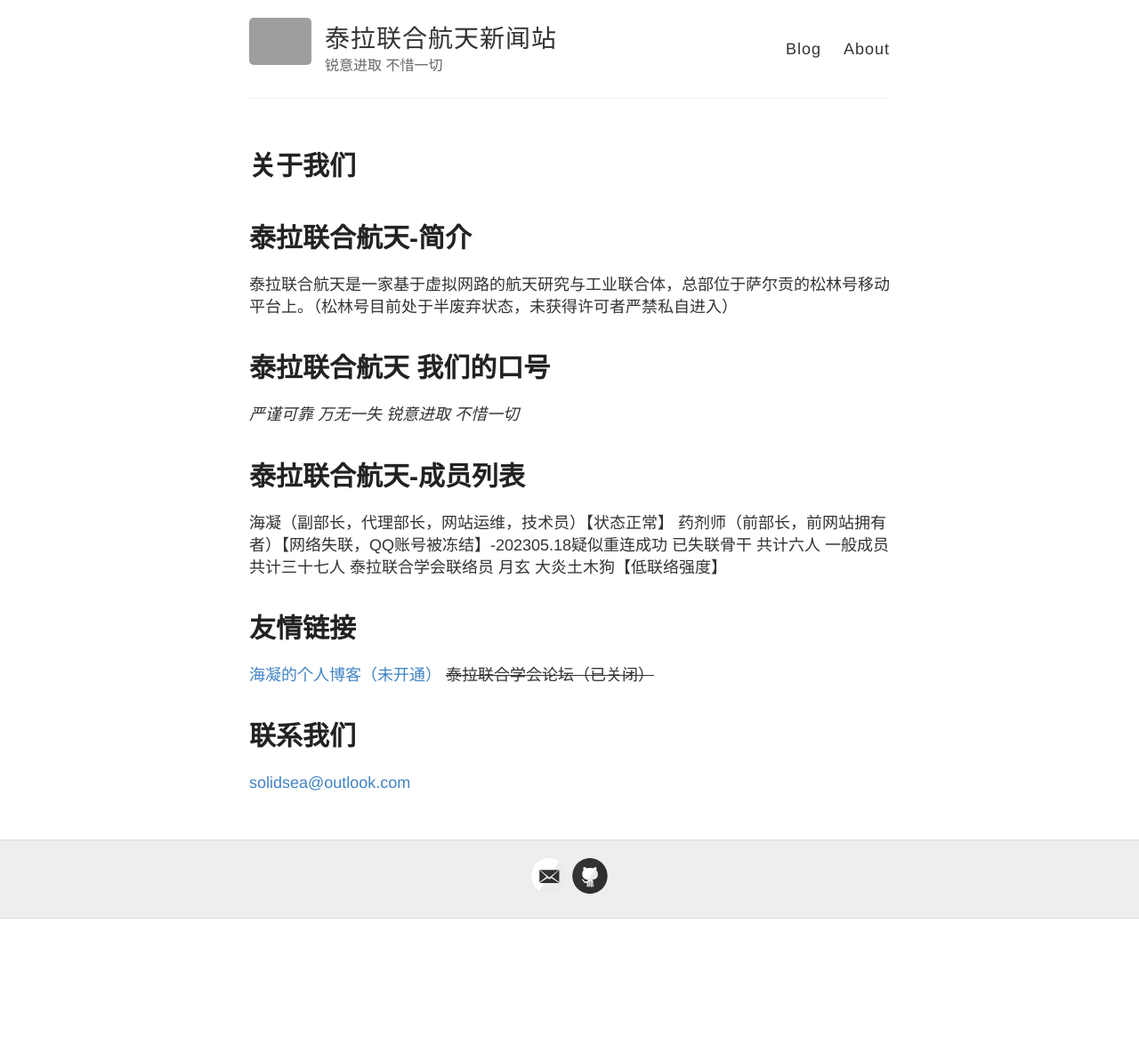
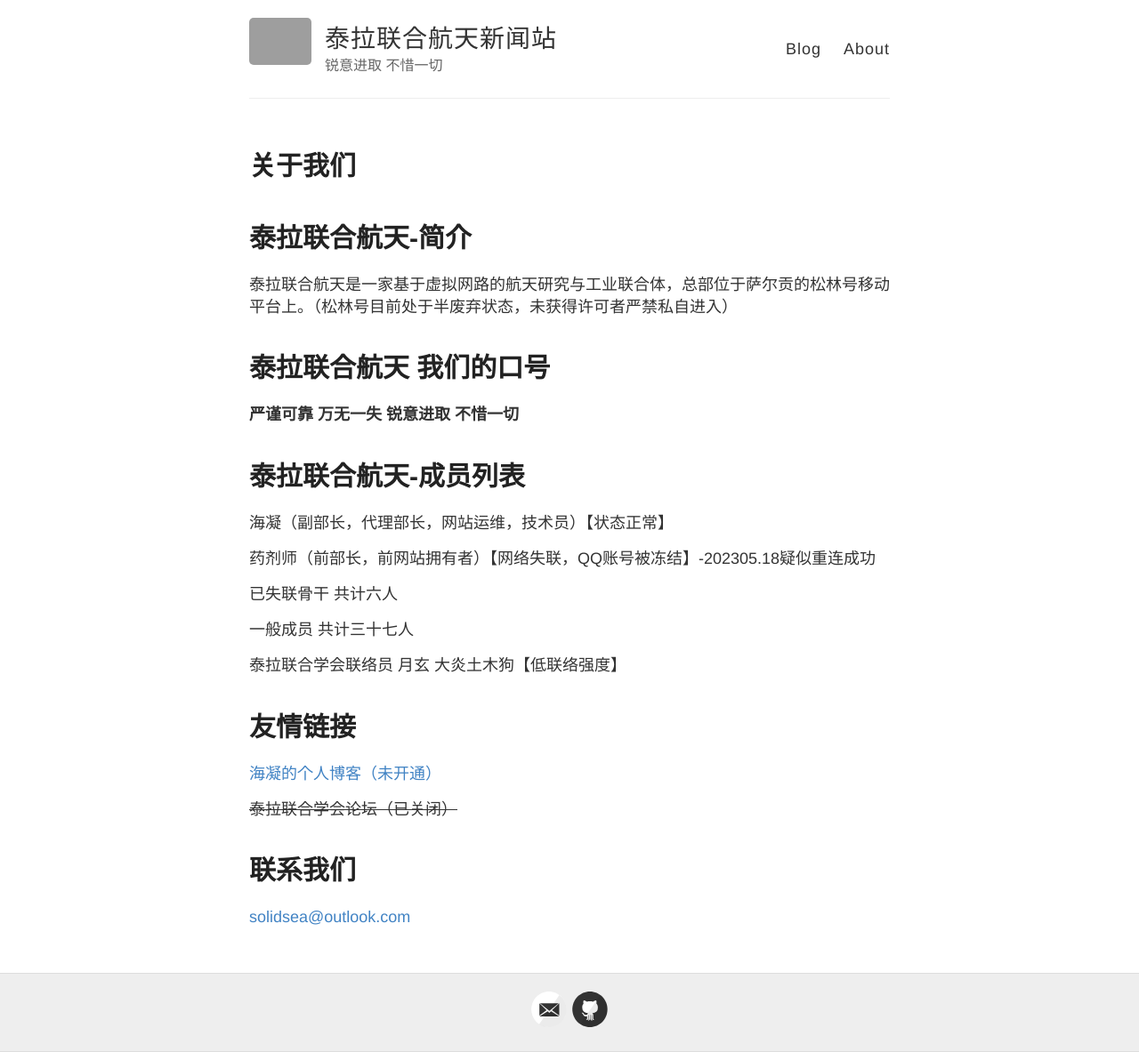
Before and after one commit to Solid-Sea/TIUS-Website, a Jekyll site: the page built from blog.tius/about.md, in a window 1280 px wide. Shown: the whole page at 89% size. Built offline with Jekyll 4.4.1, drawn with Linux system fonts in a browser that asks for light colours; before the commit the page ends 1033 px from its top, so only the background shows below that; grey boxes are pictures that could not be loaded.

```diff
--- a/blog.tius/about.md
+++ b/blog.tius/about.md
@@ -8,18 +8,18 @@ permalink: /about/
 泰拉联合航天是一家基于虚拟网路的航天研究与工业联合体，总部位于萨尔贡的松林号移动平台上。（松林号目前处于半废弃状态，未获得许可者严禁私自进入）
 
 # 泰拉联合航天 我们的口号
-<i>严谨可靠 万无一失 锐意进取 不惜一切</i>
+<b>严谨可靠 万无一失 锐意进取 不惜一切</b>
 
 # 泰拉联合航天-成员列表
-海凝（副部长，代理部长，网站运维，技术员）【状态正常】
-药剂师（前部长，前网站拥有者）【网络失联，QQ账号被冻结】-202305.18疑似重连成功
-已失联骨干 共计六人
-一般成员 共计三十七人
-泰拉联合学会联络员 月玄 大炎土木狗【低联络强度】
+<p>海凝（副部长，代理部长，网站运维，技术员）【状态正常】</p>
+<p>药剂师（前部长，前网站拥有者）【网络失联，QQ账号被冻结】-202305.18疑似重连成功</p>
+<p>已失联骨干 共计六人</p>
+<p>一般成员 共计三十七人</p>
+<p>泰拉联合学会联络员 月玄 大炎土木狗【低联络强度】</p>
 
 # 友情链接
 [海凝的个人博客（未开通）](https://solidsea.onrender.com)
-<del>泰拉联合学会论坛（已关闭）</del>
+<p><del>泰拉联合学会论坛（已关闭）</del></p>
 
 
 # 联系我们
```
